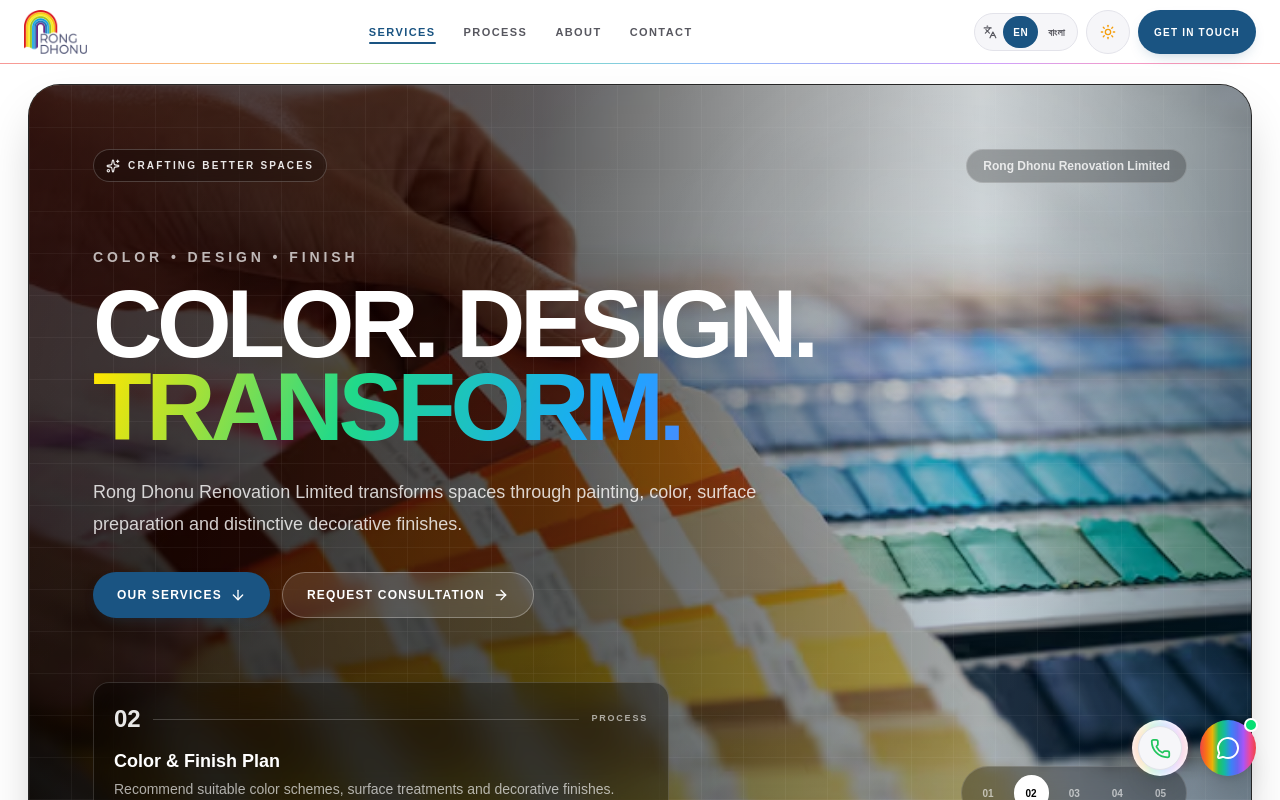
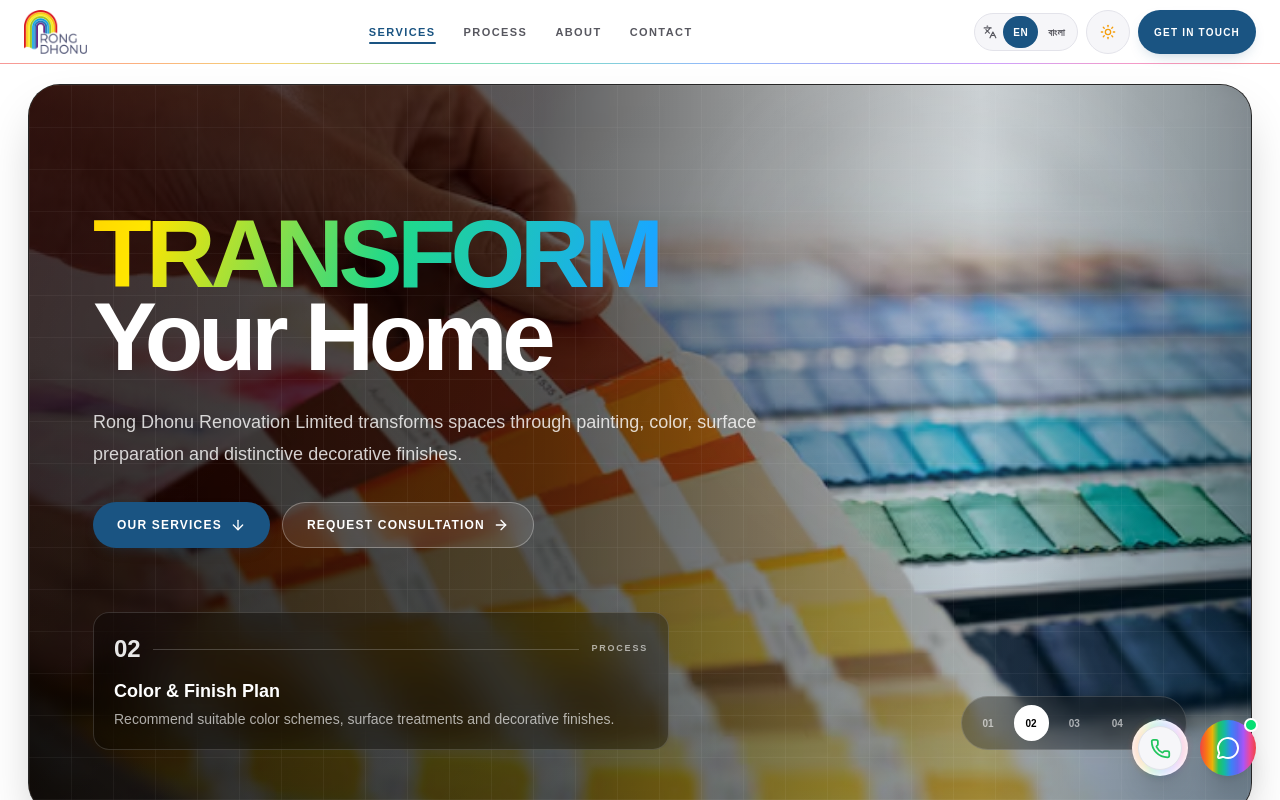
Before and after one commit to sahadul80/rongdhonu, a Next.js app: page / in a window 1280 px wide. Shown: the top 800 px of the page. Built offline with nearby package versions, Linux system fonts and the light colour scheme.

Commit message:
baseline-init

```diff
--- a/app/components/ContactSection.tsx
+++ b/app/components/ContactSection.tsx
@@ -26,13 +26,10 @@
               <a href={`mailto:${BRAND.email}`} className="btn-primary px-5 py-3 text-[10px] font-black uppercase tracking-widest">{t("emailUs")}</a>
               <a href={`tel:${BRAND.phone.replace(/[^0-9+]/g, "")}`} className="btn-outline-primary px-5 py-3 text-[10px] font-black uppercase tracking-widest">{t("callUs")}</a>
             </div>
-            <div className="mt-6 rounded-2xl border border-border bg-background/70 p-4 sm:p-5">
-              <p className="text-[10px] font-black uppercase tracking-[0.2em] text-primary">{language === "bn" ? "আপনার পরবর্তী ধাপ" : "Your next step"}</p>
-              <p className="mt-2 text-sm leading-relaxed text-muted-strong">
-                {language === "bn"
-                  ? "আপনার স্পেস ও কাজের ধরন জানালে আমরা উপযুক্ত ফিনিশিং ও পরবর্তী পদক্ষেপ নিয়ে আলোচনা করতে পারি।"
-                  : "Tell us about your space and the work you need, and we can discuss the right finish and next steps."}
-              </p>
+
+            <div className="swatch-card overflow-hidden bg-background p-2">
+              <iframe title={`${BRAND.name} — location on Google Maps`} src={`https://www.google.com/maps?q=${encodeURIComponent(BRAND.mapQuery)}&output=embed`} width="100%" height="220" style={{ border: 0 }} loading="lazy" referrerPolicy="no-referrer-when-downgrade" className="rounded-lg" />
+              <a href={`https://www.google.com/maps/search/?api=1&query=${encodeURIComponent(BRAND.mapQuery)}`} target="_blank" rel="noopener noreferrer" className="mt-2 block px-2 pb-1 text-center text-[9px] font-black uppercase tracking-widest text-primary hover:underline sm:text-[10px]">{t("openMaps")}</a>
             </div>
           </div>
           <div className="flex h-full flex-col gap-3">
@@ -53,10 +50,15 @@
                 <span className="text-[9px] font-black uppercase tracking-widest text-muted">{t("coreOffering")}</span>
                 <p className="mt-2 text-sm font-bold text-foreground">{language === "bn" ? "পেইন্টিং · কালার স্কিম · স্কিম কোট · মার্বেল · অ্যামব্রোস · টেক্সচার" : "Painting · Color Schemes · Skim Coat · Marble · Ambrose · Texture"}</p>
               </div>
+
+            <div className="mt-6 rounded-2xl border border-border bg-background/70 p-4 sm:p-5">
+              <p className="text-[10px] font-black uppercase tracking-[0.2em] text-primary">{language === "bn" ? "আপনার পরবর্তী ধাপ" : "Your next step"}</p>
+              <p className="mt-2 text-sm leading-relaxed text-muted-strong">
+                {language === "bn"
+                  ? "আপনার স্পেস ও কাজের ধরন জানালে আমরা উপযুক্ত ফিনিশিং ও পরবর্তী পদক্ষেপ নিয়ে আলোচনা করতে পারি।"
+                  : "Tell us about your space and the work you need, and we can discuss the right finish and next steps."}
+              </p>
             </div>
-            <div className="swatch-card overflow-hidden bg-background p-2">
-              <iframe title={`${BRAND.name} — location on Google Maps`} src={`https://www.google.com/maps?q=${encodeURIComponent(BRAND.mapQuery)}&output=embed`} width="100%" height="220" style={{ border: 0 }} loading="lazy" referrerPolicy="no-referrer-when-downgrade" className="rounded-lg" />
-              <a href={`https://www.google.com/maps/search/?api=1&query=${encodeURIComponent(BRAND.mapQuery)}`} target="_blank" rel="noopener noreferrer" className="mt-2 block px-2 pb-1 text-center text-[9px] font-black uppercase tracking-widest text-primary hover:underline sm:text-[10px]">{t("openMaps")}</a>
             </div>
           </div>
         </div>
--- a/app/components/Footer.tsx
+++ b/app/components/Footer.tsx
@@ -10,13 +10,14 @@
     <footer className="relative border-t border-border bg-background py-6 sm:py-8">
       <div className="absolute inset-x-0 top-0 h-px bg-rainbow opacity-60" />
       <div className="mx-auto flex max-w-7xl flex-col items-center justify-between gap-3 px-4 sm:px-5 lg:flex-row lg:px-6">
+        <p className="text-[9px] text-muted sm:text-xs">© 2026 {BRAND.name} by <a href="https://thebizaid.com" target="_blank" rel="noopener noreferrer" className="text-[11px] font-bold hover:text-primary sm:text-xs">businessaid</a></p>
         <BrandLogo size={42} showTagline />
         <div className="flex flex-wrap justify-center gap-4 sm:gap-6">
           <a href={`mailto:${BRAND.email}`} className="text-[9px] uppercase tracking-widest text-muted hover:text-primary sm:text-xs">{t("email")}</a>
           <a href={`tel:${BRAND.phone.replace(/[^0-9+]/g, "")}`} className="text-[9px] uppercase tracking-widest text-muted hover:text-primary sm:text-xs">{t("phone")}</a>
           <a href={`https://${BRAND.website}`} className="text-[9px] uppercase tracking-widest text-muted hover:text-primary sm:text-xs">{t("website")}</a>
         </div>
-        <p className="text-[9px] text-muted sm:text-xs">© 2026 {BRAND.name}</p>
+
       </div>
     </footer>
   );
--- a/app/components/Hero.tsx
+++ b/app/components/Hero.tsx
@@ -49,20 +49,11 @@
           <div className="absolute inset-0 opacity-[.13] [background-image:linear-gradient(rgba(255,255,255,.35)_1px,transparent_1px),linear-gradient(90deg,rgba(255,255,255,.35)_1px,transparent_1px)] [background-size:42px_42px]" />
 
           <div className="relative z-10 flex min-h-[inherit] flex-col justify-between p-6 sm:p-9 lg:p-12 xl:p-16">
-            <div className="flex items-start justify-between gap-4">
-              <div className="inline-flex items-center gap-2 rounded-full border border-white/20 bg-black/25 px-3 py-2 text-[9px] font-black uppercase tracking-[.22em] text-white/90 backdrop-blur-md sm:text-[10px]">
-                <Sparkles className="h-3.5 w-3.5" />
-                {eyebrow}
-              </div>
-              <div className="hidden rounded-full border border-white/20 bg-black/25 px-4 py-2 text-xs font-bold text-white/80 backdrop-blur-md sm:block">
-                {BRAND.name}
-              </div>
-            </div>
+
 
             <div className="max-w-5xl py-10 lg:py-16">
-              <p className="mb-4 text-xs font-black uppercase tracking-[.28em] text-white/70 sm:text-sm">{language === "bn" ? "রং • ডিজাইন • ফিনিশিং" : "COLOR • DESIGN • FINISH"}</p>
               <h1 className="max-w-5xl text-[clamp(3rem,7.5vw,7.4rem)] font-black leading-[.86] tracking-[-.055em] text-white">
-                {language === "bn" ? (<>রং। ডিজাইন। <span className="hero-transform-gradient">রূপান্তর।</span></>) : (<>COLOR. DESIGN. <span className="hero-transform-gradient">TRANSFORM.</span></>)}
+                {language === "bn" ? (<><p>আপনার বাড়ি</p><span className="hero-transform-gradient">রূপান্তর।</span></>) : (<><span className="hero-transform-gradient">TRANSFORM</span><p>Your Home</p></>)}
               </h1>
               <p className="mt-7 max-w-2xl text-sm leading-7 text-white/80 sm:text-base sm:leading-8 lg:text-lg">
                 {intro}
@@ -88,7 +79,7 @@
                 <p className="mt-1 text-xs leading-5 text-white/65 sm:text-sm">{slideDescription}</p>
               </div>
 
-              <div className="flex items-center gap-2 rounded-full border border-white/15 bg-black/30 p-2 backdrop-blur-xl">
+              <div className="flex items-center justify-around gap-2 rounded-full border border-white/15 bg-black/30 p-2 backdrop-blur-xl">
                 {PROCESS_STEPS.map((item, index) => (
                   <button key={item.number} type="button" onClick={() => setActive(index)} aria-label={language === "bn" ? `ধাপ ${index + 1}` : `Step ${index + 1}`} aria-current={active === index ? "step" : undefined} className={`h-9 rounded-full px-3 text-[10px] font-black transition ${active === index ? "bg-white text-black" : "text-white/60 hover:bg-white/10 hover:text-white"}`}>
                     {language === "bn" ? `০${index + 1}` : `0${index + 1}`}
```
